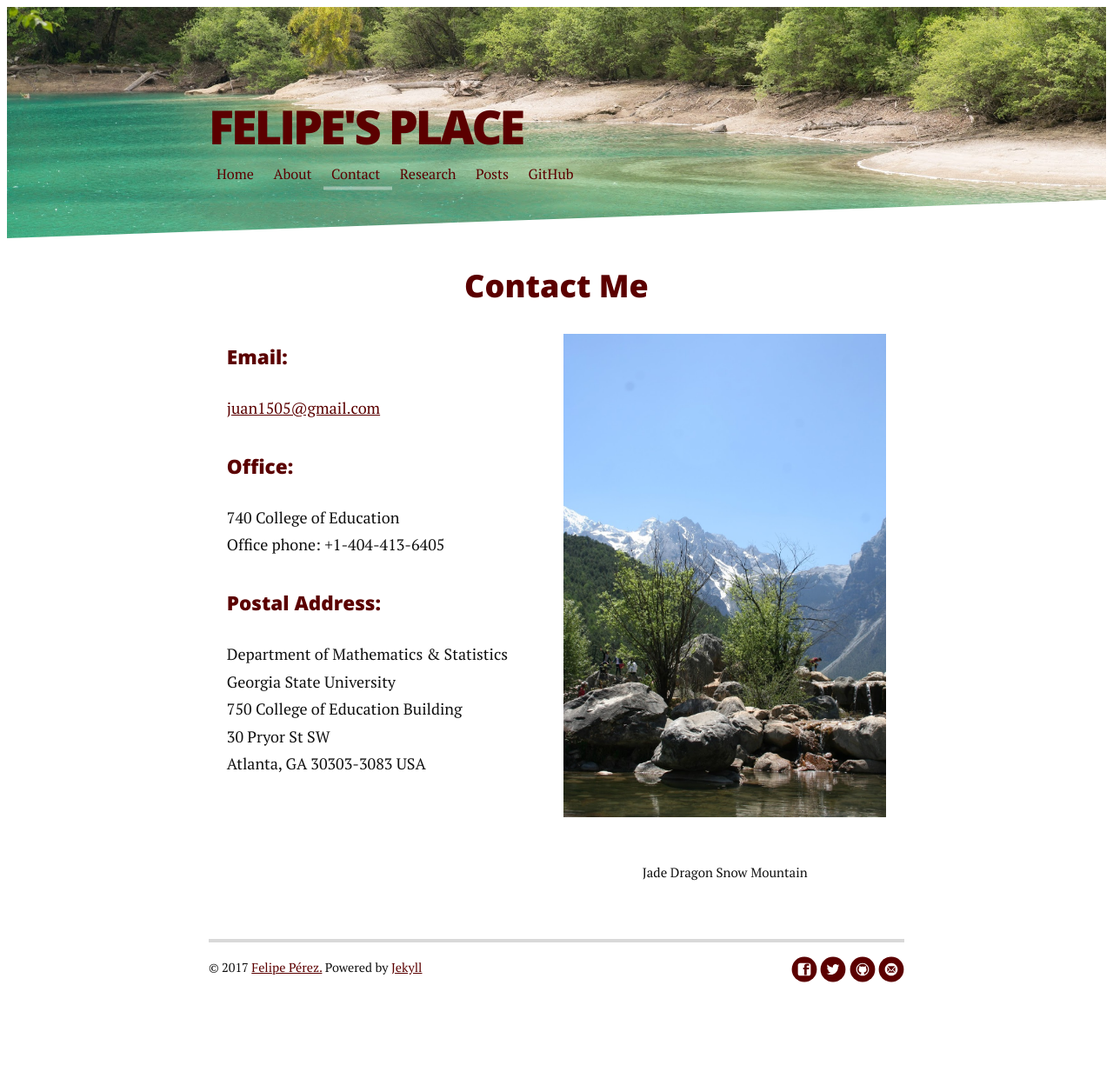
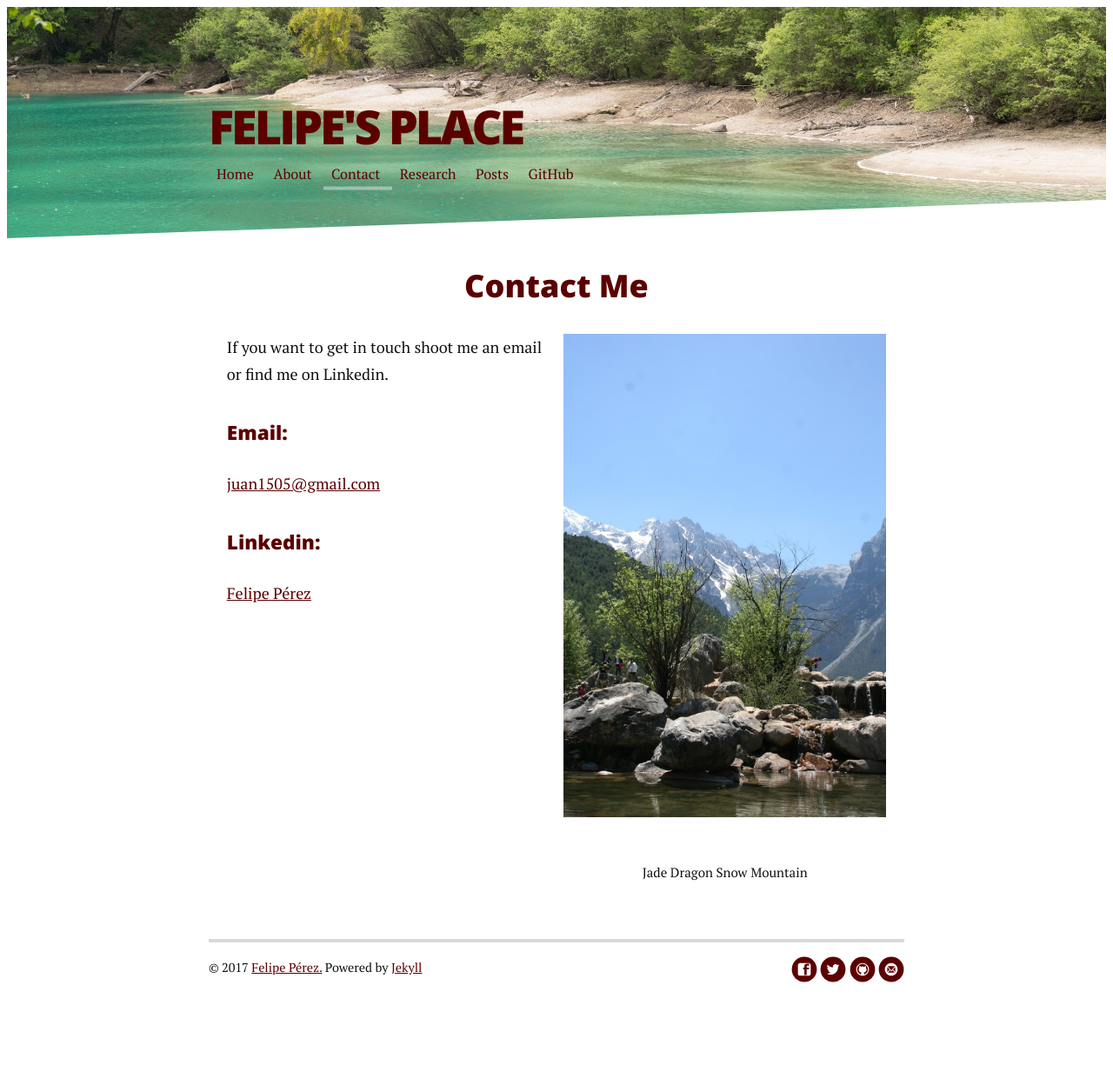
Before and after one commit to luisguiserrano/Scy1505.github.io, a Jekyll site: the page built from contact.md, in a window 1280 px wide. Shown: the whole page at 87% size. Built offline with Jekyll 4.4.1, drawn with Linux system fonts in a browser that asks for light colours; nearby versions of some CDN libraries.

Commit message:
General updates

```diff
--- a/contact.md
+++ b/contact.md
@@ -6,20 +6,11 @@ title: Contact Long Haul
 <div id="contact">
   <h1 class="pageTitle">Contact Me</h1>
   <div class="contact_content">
+    <p> If you want to get in touch shoot me an email or find me on Linkedin.</p>
     <h4 class="intro"> Email:</h4>
     <p> <a href="mailto:juan1505@gmail.com"> juan1505@gmail.com </a></p>
-    <h4 class="intro"> Office:</h4>
-
-    <p> 740 College of Education <br>
-      Office phone: +1-404-413-6405
-    </p>
-    <h4 class="intro"> Postal Address: </h4>
-    <p> Department of Mathematics & Statistics <br>
-        Georgia State University <br>
-        750 College of Education Building <br>
-        30 Pryor St SW <br>
-        Atlanta, GA 30303-3083 USA <br>
-    </p>
+    <h4 class="intro"> Linkedin:</h4>
+    <p> <a href="https://www.linkedin.com/in/felipe-perez-794789102/"> Felipe Pérez </a></p>
   </div>
 
   <div class="contact_picture">
```
Also changed, not shown: about.md (+7 -1 lines), 3 other files.
